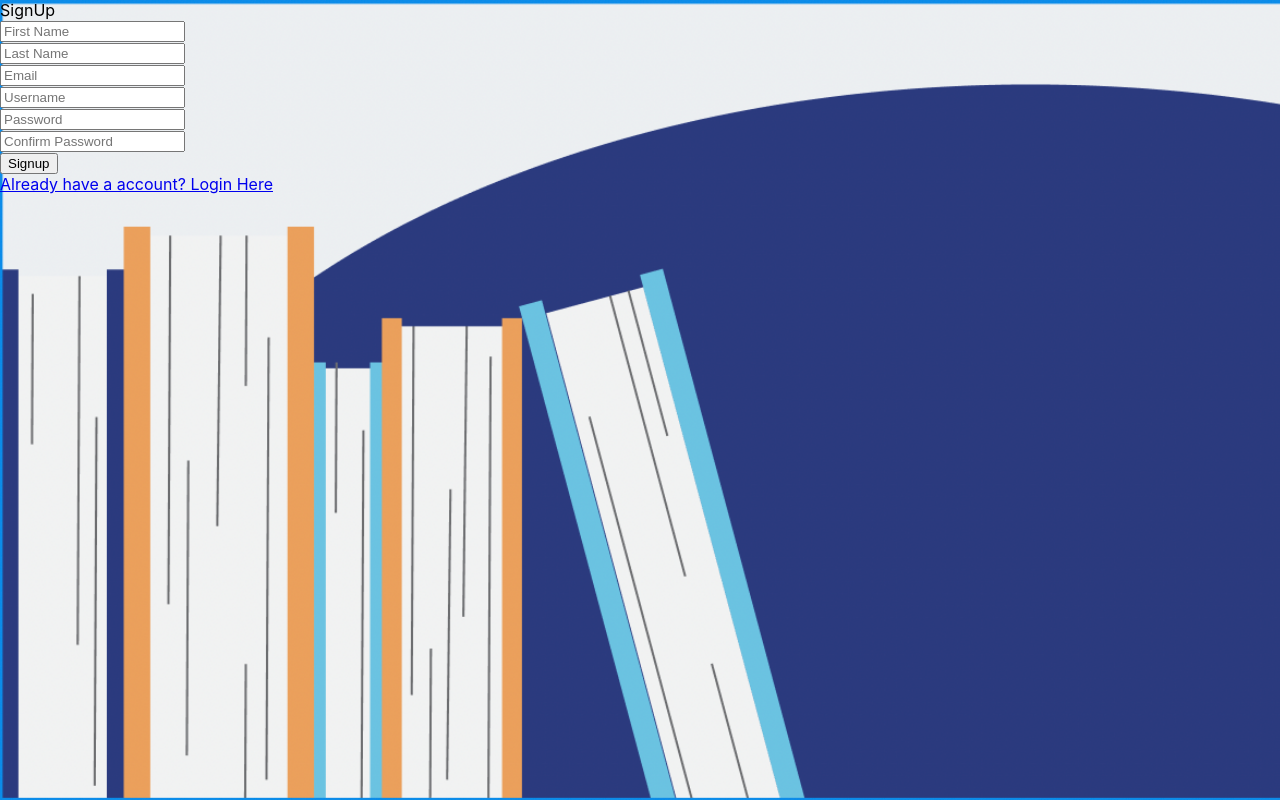
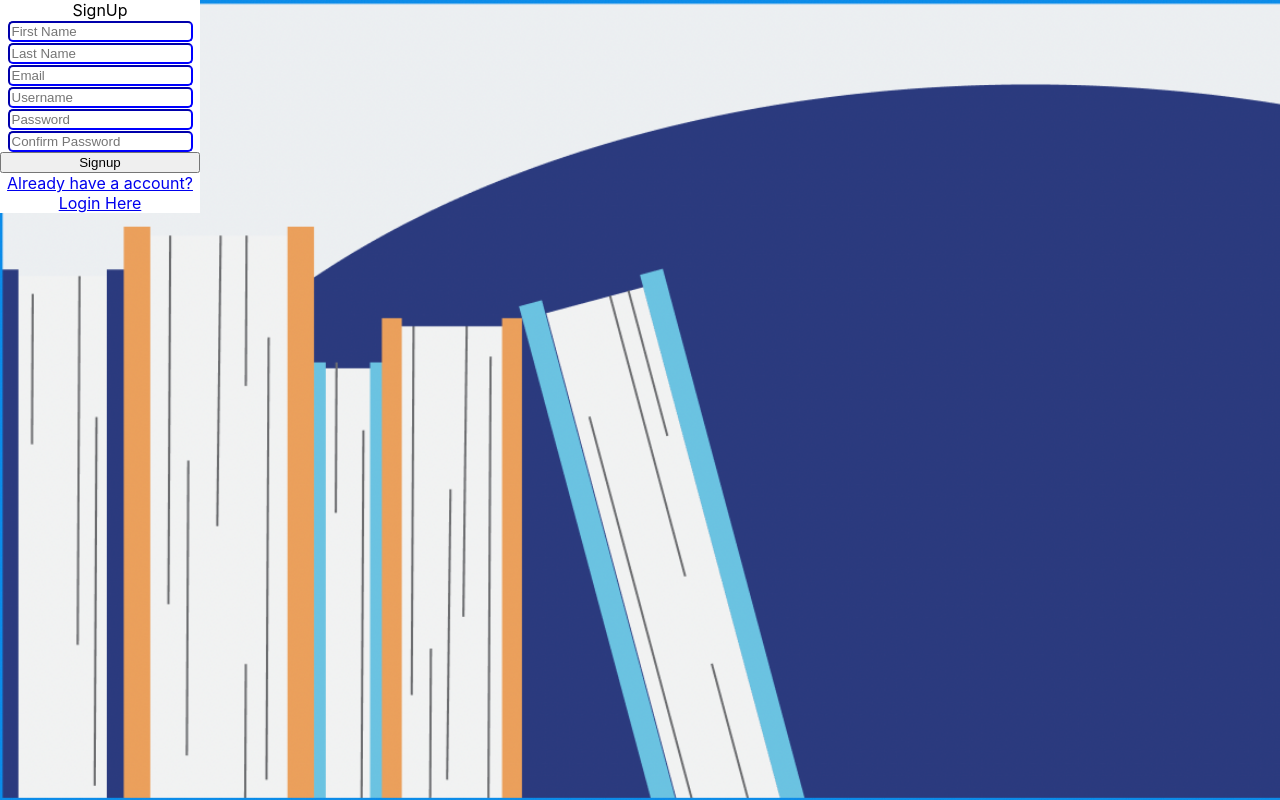
Before and after one commit to blin4504/BrckBook, a React (Create React App) app in the folder frontends/frontends/: page / in a window 1280 px wide. Built offline with nearby package versions, Linux system fonts and the light colour scheme.

Commit message:
lil bit of css

```diff
--- a/frontends/frontends/src/index.css
+++ b/frontends/frontends/src/index.css
@@ -14,3 +14,18 @@ code {
   font-family: source-code-pro, Menlo, Monaco, Consolas, 'Courier New',
     monospace;
 }
+
+.block
+{
+  background-color: white;
+  display:flex;
+  width: 200px;
+  text-align: center;
+  flex-direction: column;
+}
+
+.input
+{
+  border-radius: 5px;
+  border-color: blue;
+}
--- a/frontends/frontends/src/pages/signup.js
+++ b/frontends/frontends/src/pages/signup.js
@@ -12,44 +12,45 @@ export default function SignUp() {
 
     return (
         <>
+            <div class="block">
                 <div>SignUp</div>
                 <form>
-                <input
+                    <input class="input"
                     type="text"
                     placeholder="First Name"
                     value={firstName} onChange={(e) => setName(e.target.value)}
                     />
                 </form>
                 <form>
-                <input
+                    <input class="input"
                     type="text"
                     placeholder="Last Name"
                     value={lastName} onChange={(e) => setLastName(e.target.value)}
                     />
                 </form>
                 <form>
-                <input
+                    <input class="input"
                     type="text"
                     placeholder="Email"
                     value={email} onChange={(e) => setEmail(e.target.value)}
                     />
                 </form>
                 <form>
-                <input
+                    <input class="input"
                     type="text"
                     placeholder="Username"
                     value={userName} onChange={(e) => setUserName(e.target.value)}
                     />
                 </form>
                 <form>
-                <input
+                    <input class="input"
                     type="text"
                     placeholder="Password"
                     value={password} onChange={(e) => setPassword(e.target.value)}
                     />
                 </form>
                 <form>
-                <input
+                    <input class="input"
                     type="text"
                     placeholder="Confirm Password"
                     value={confirmPassword} onChange={(e) => setConfirmPassword(e.target.value)}
@@ -59,6 +60,7 @@ export default function SignUp() {
                 <div>
                     <Link to ="login">Already have a account? Login Here</Link>
                 </div>
+            </div>
         </>
     )
 
```
Lines whose indentation alone changed are shown as unchanged.
